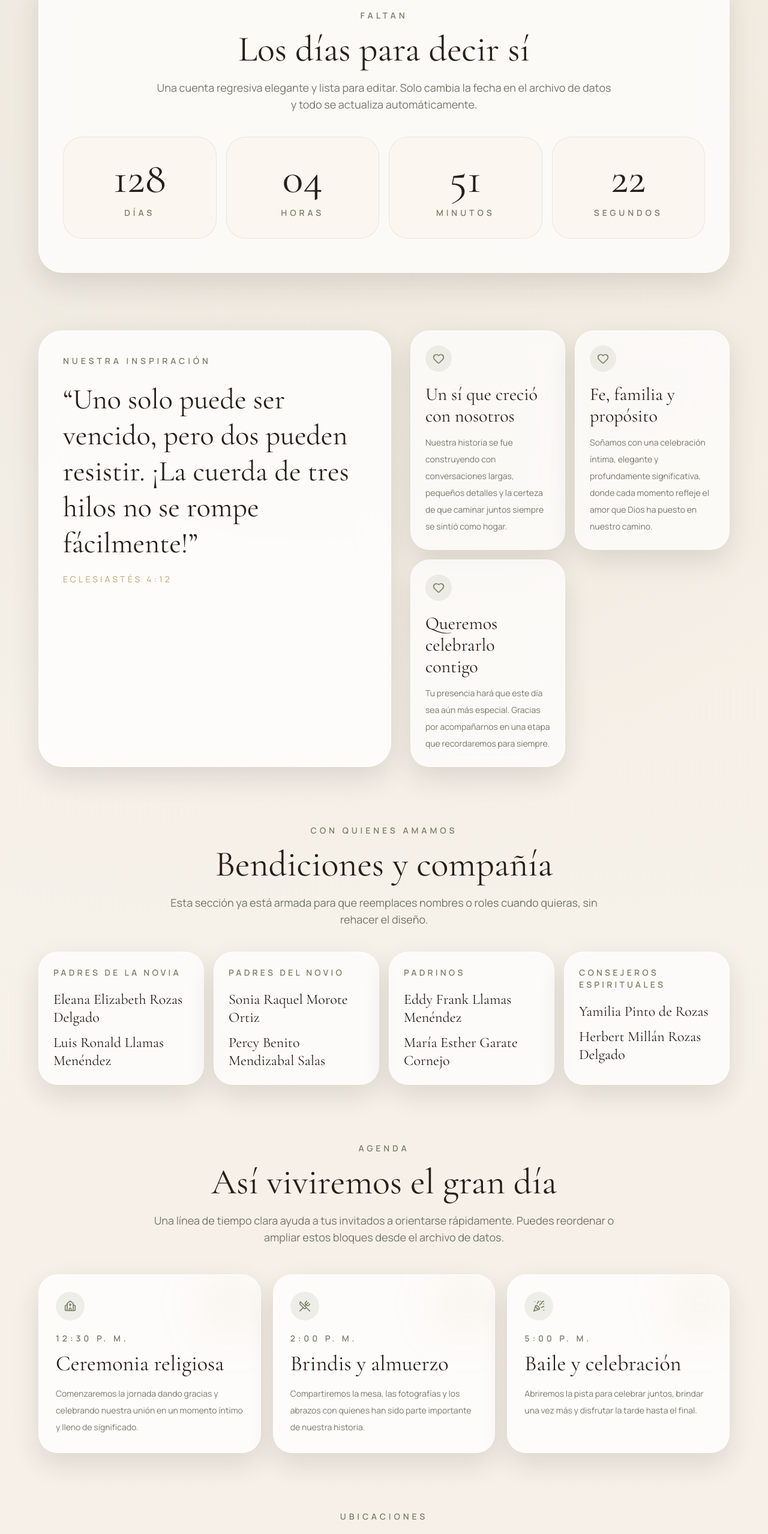
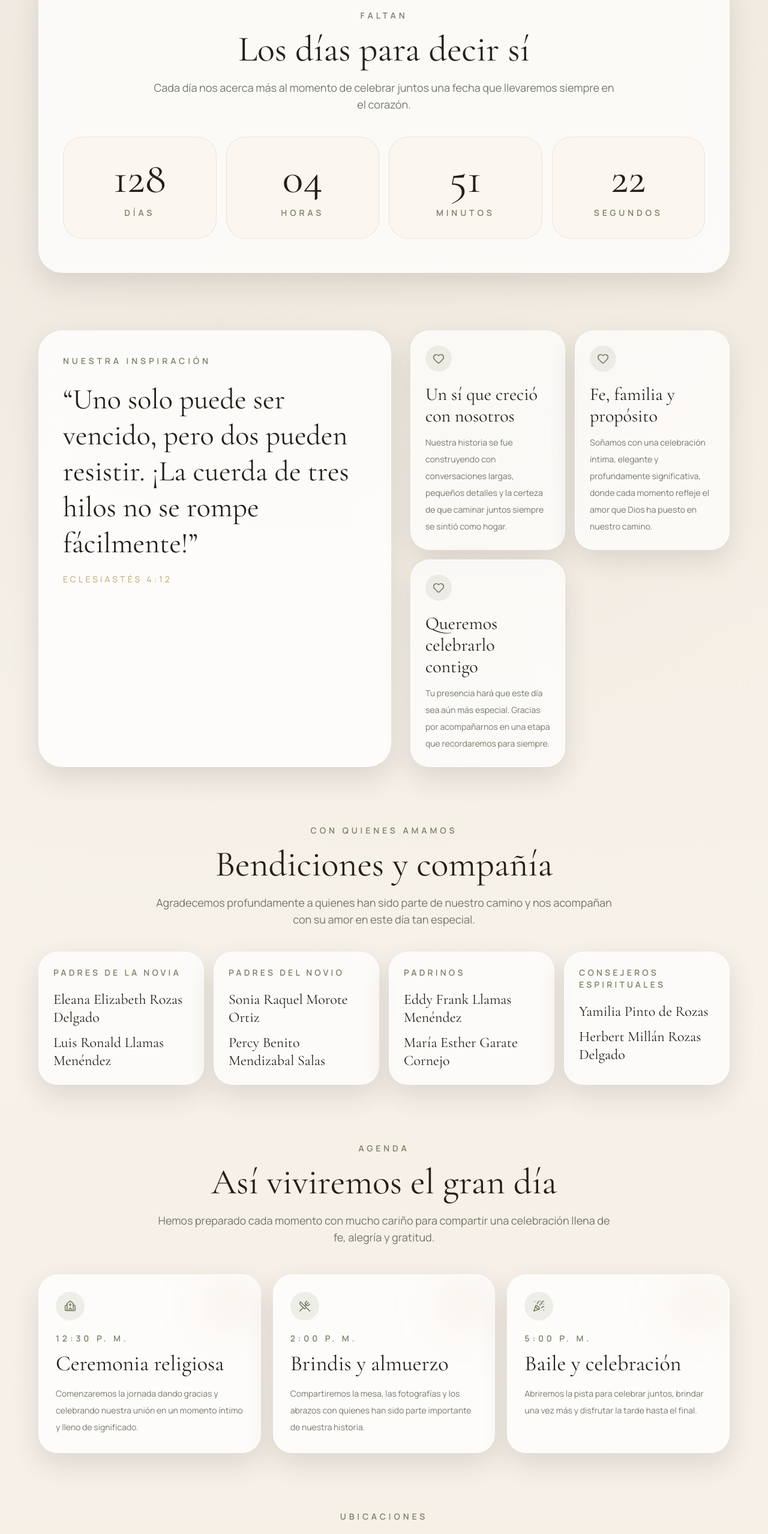
Before and after one commit to ZpectralCrystals/nuestra-boda-andrea-y-scott, a React (Vite) app: page / in a window 1280 px wide. Shown: the part 1240-3798 px from the top of the page at 60% size. Built offline with nearby package versions, Linux system fonts and the light colour scheme.

Commit message:
eliminacion de comentarios

```diff
--- a/src/components/layout/SiteFooter.tsx
+++ b/src/components/layout/SiteFooter.tsx
@@ -11,8 +11,7 @@ export function SiteFooter({ names }: SiteFooterProps) {
         {names.partnerOne} & {names.partnerTwo}
       </p>
       <p className="mt-3 text-sm text-sage-deep/70">
-        Landing hecha en React, TypeScript, Vite y Tailwind CSS, lista para
-        personalizar con tu propia información.
+        Gracias por acompañarnos en este momento tan importante de nuestras vidas.
       </p>
     </footer>
   )
--- a/src/sections/CountdownSection.tsx
+++ b/src/sections/CountdownSection.tsx
@@ -12,7 +12,7 @@ export function CountdownSection({ countdown }: CountdownSectionProps) {
         <SectionHeader
           eyebrow="Faltan"
           title="Los días para decir sí"
-          description="Una cuenta regresiva elegante y lista para editar. Solo cambia la fecha en el archivo de datos y todo se actualiza automáticamente."
+          description="Cada día nos acerca más al momento de celebrar juntos una fecha que llevaremos siempre en el corazón."
         />
 
         <div className="mt-10 grid gap-4 sm:grid-cols-2 xl:grid-cols-4">
--- a/src/sections/CtaSection.tsx
+++ b/src/sections/CtaSection.tsx
@@ -25,8 +25,8 @@ export function CtaSection({ cta, floralIllustration }: CtaSectionProps) {
             Nos encantará celebrarlo contigo
           </h2>
           <p className="mt-5 text-base leading-7 text-white/75 md:text-lg">
-            Esta sección quedó preparada como cierre fuerte de la landing, con
-            una llamada clara a la acción para confirmar asistencia.
+            Tu presencia hará este día aún más especial. Gracias por acompañarnos
+            con tanto cariño en una fecha que recordaremos para siempre.
           </p>
 
           <div className="mt-8 flex flex-wrap items-center justify-center gap-4">
--- a/src/sections/DetailsSection.tsx
+++ b/src/sections/DetailsSection.tsx
@@ -18,7 +18,7 @@ export function DetailsSection({ details }: DetailsSectionProps) {
       <SectionHeader
         eyebrow="Detalles"
         title="Lo importante, de un vistazo"
-        description="Aquí reuní los bloques más útiles para una boda: vestimenta, regalos y confirmación. Todo está listo para que lo adaptes."
+        description="Aquí encontrarás información importante para acompañarnos con tranquilidad y disfrutar plenamente de la celebración."
       />
 
       <div className="mt-12 grid gap-5 lg:grid-cols-3">
--- a/src/sections/GallerySection.tsx
+++ b/src/sections/GallerySection.tsx
@@ -10,8 +10,8 @@ export function GallerySection({ gallery }: GallerySectionProps) {
     <section id="galeria" className="section-shell mt-24">
       <SectionHeader
         eyebrow="Galería"
-        title="Una propuesta visual lista para reemplazar"
-        description="Dejé una composición editorial con imágenes locales para que la página se vea completa desde el primer minuto. Luego puedes sustituirlas por tus propias fotos."
+        title="Nuestros recuerdos"
+        description="Una pequeña colección de momentos que reflejan nuestra historia y la ilusión con la que esperamos este gran día."
       />
 
       <div className="mt-12 grid auto-rows-[18rem] gap-4 md:grid-cols-3">
--- a/src/sections/LocationsSection.tsx
+++ b/src/sections/LocationsSection.tsx
@@ -12,7 +12,7 @@ export function LocationsSection({ locations }: LocationsSectionProps) {
       <SectionHeader
         eyebrow="Ubicaciones"
         title="Todo lo que necesitas para llegar"
-        description="Tomé la estructura del sitio de referencia y la convertí en tarjetas prácticas con accesos directos a mapa."
+        description="Te compartimos las ubicaciones más importantes para que puedas organizar tu llegada y acompañarnos sin contratiempos."
       />
 
       <div className="mt-12 grid gap-5 lg:grid-cols-3">
--- a/src/sections/PeopleSection.tsx
+++ b/src/sections/PeopleSection.tsx
@@ -11,7 +11,7 @@ export function PeopleSection({ people }: PeopleSectionProps) {
       <SectionHeader
         eyebrow="Con quienes amamos"
         title="Bendiciones y compañía"
-        description="Esta sección ya está armada para que reemplaces nombres o roles cuando quieras, sin rehacer el diseño."
+        description="Agradecemos profundamente a quienes han sido parte de nuestro camino y nos acompañan con su amor en este día tan especial."
       />
 
       <div className="mt-10 grid gap-4 lg:grid-cols-4">
--- a/src/sections/ScheduleSection.tsx
+++ b/src/sections/ScheduleSection.tsx
@@ -18,7 +18,7 @@ export function ScheduleSection({ schedule }: ScheduleSectionProps) {
       <SectionHeader
         eyebrow="Agenda"
         title="Así viviremos el gran día"
-        description="Una línea de tiempo clara ayuda a tus invitados a orientarse rápidamente. Puedes reordenar o ampliar estos bloques desde el archivo de datos."
+        description="Hemos preparado cada momento con mucho cariño para compartir una celebración llena de fe, alegría y gratitud."
       />
 
       <div className="mt-12 grid gap-5 lg:grid-cols-3">
```
